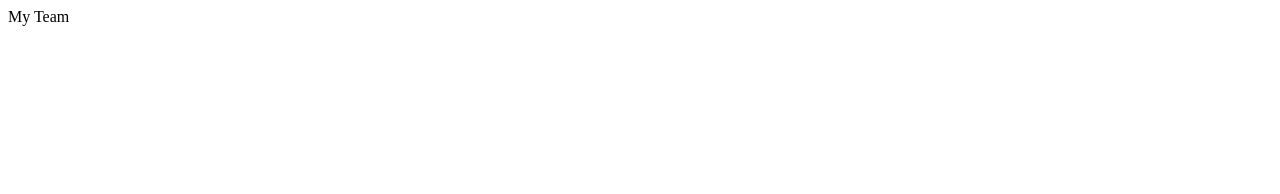
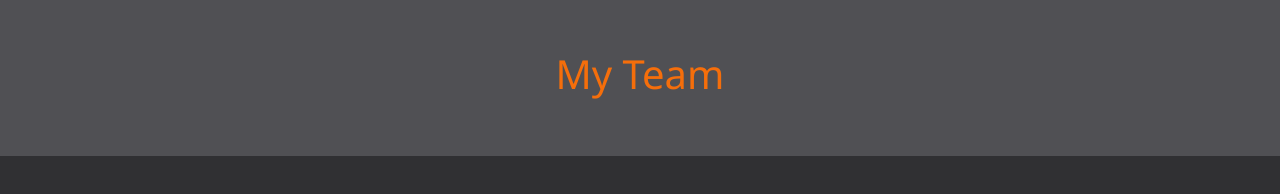
Before and after one commit to JoelKovalcson/Team-Builder, a website: page src/index.html in a window 1280 px wide. Drawn offline with nearby package versions, Linux system fonts and the light colour scheme.

Commit message:
Updated HTML/CSS Templates

```diff
--- a/src/index.html
+++ b/src/index.html
@@ -4,14 +4,16 @@
     <meta charset="UTF-8">
     <meta http-equiv="X-UA-Compatible" content="IE=edge">
     <meta name="viewport" content="width=device-width, initial-scale=1.0">
+    <!--Bootstrap-->
+    <link href="https://cdn.jsdelivr.net/npm/bootstrap@5.1.3/dist/css/bootstrap.min.css" rel="stylesheet" integrity="sha384-1BmE4kWBq78iYhFldvKuhfTAU6auU8tT94WrHftjDbrCEXSU1oBoqyl2QvZ6jIW3" crossorigin="anonymous">
     <link rel="stylesheet" href="./styles.css"/>
     <title>Team Builder</title>
 </head>
 <body>
-    <header class="">
-        My Team
+    <header class="title w-100 text-center fw-bold row">
+        <h1>My Team</h1>
     </header>
-    <section id="cardSection">
+    <section id="cardSection" class="teamCards row flex justify-content-around mx-5">
 
     </section>
 </body>
--- a/src/styles.css
+++ b/src/styles.css
@@ -0,0 +1,41 @@
+/** Global **/
+
+/* Preset Colors - Dark Theme! */
+:root {
+    --page-background: #303033;
+    --default-text-color: #D0D0D0;
+    --accent-text-color: #f56e0b;
+    --accent-border-color: #aa4d0b;
+    --secondary-background: #505054;
+}
+
+body {
+    font-family: 'Segoe UI', Tahoma, Geneva, Verdana, sans-serif;
+    background-color: var(--page-background);
+    color: var(--default-text-color);
+}
+
+header {
+    background-color: var(--secondary-background);
+    color: var(--accent-text-color);
+    padding: 50px 0px;
+}
+
+.title {
+    margin: 0;
+}
+
+.teamCards {
+    padding: 50px 50px;
+}
+
+.card {
+    background-color: var(--secondary-background);
+    border: thick solid var(--accent-border-color);
+}
+
+h3 {
+    padding-bottom: 5px;
+    border-bottom: medium solid var(--page-background);
+    font-weight: normal;
+}
```
